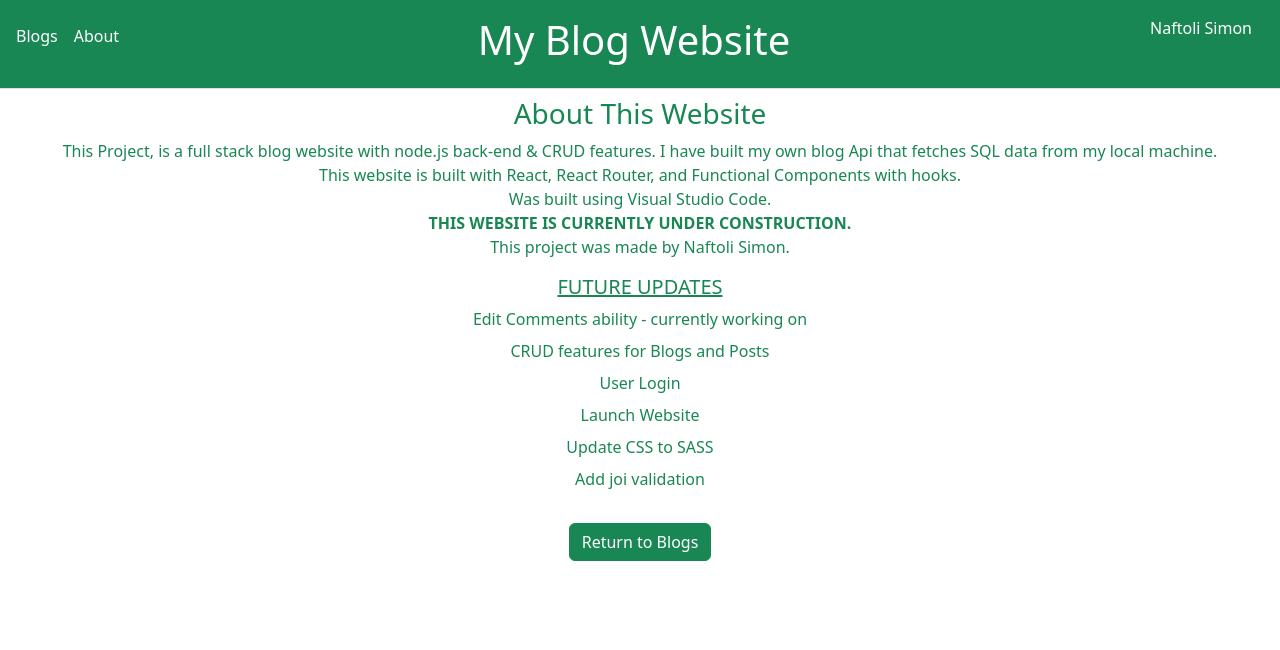
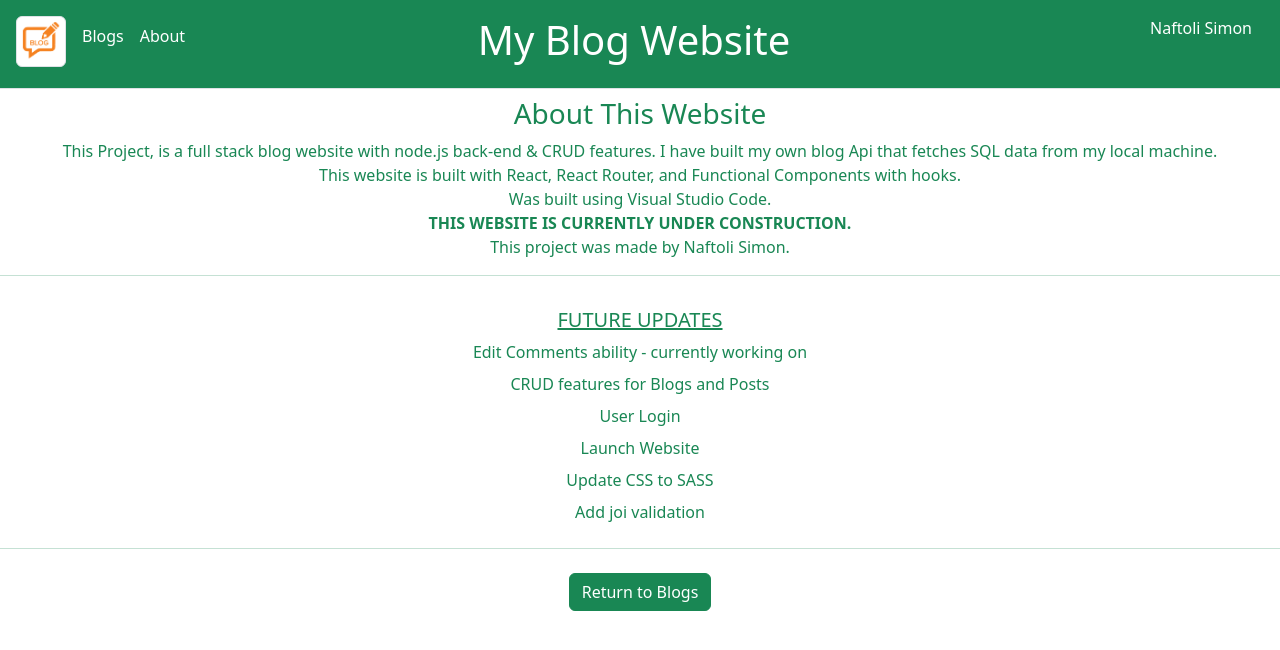
Before and after one commit to NaftoliSimon/Project-Examples, a React (Create React App) app in the folder Full-stack/blog/: page /about in a window 1280 px wide. Shown: the top 650 px of the page. Built offline with nearby package versions, Linux system fonts and the light colour scheme; no server answers.

Commit message:
front-end header icon

```diff
--- a/Full-stack/blog/public/index.html
+++ b/Full-stack/blog/public/index.html
@@ -1,14 +1,13 @@
 <!DOCTYPE html>
 <html lang="en">
+
 <head>
   <meta charset="utf-8" />
-    <link rel="icon" href="%PUBLIC_URL%/favicon.ico" />
+  <!-- <link rel="icon" href="%PUBLIC_URL%/favicon.ico" /> -->
+  <link rel="icon" href="%PUBLIC_URL%/blog-icon.png" />
   <meta name="viewport" content="width=device-width, initial-scale=1" />
   <meta name="theme-color" content="#000000" />
-    <meta
-      name="description"
-      content="Web site created using create-react-app"
-    />
+  <meta name="description" content="Web site created using create-react-app" />
   <link rel="apple-touch-icon" href="%PUBLIC_URL%/logo192.png" />
   <!--
       manifest.json provides metadata used when your web app is installed on a
@@ -24,8 +23,9 @@
       work correctly both with client-side routing and a non-root public URL.
       Learn how to configure a non-root public URL by running `npm run build`.
     -->
-    <title>React App</title>
+  <title>Blog Website</title>
 </head>
+
 <body>
   <noscript>You need to enable JavaScript to run this app.</noscript>
   <div id="root"></div>
@@ -40,4 +40,5 @@
       To create a production bundle, use `npm run build` or `yarn build`.
     -->
 </body>
+
 </html>
--- a/Full-stack/blog/src/components/App.css
+++ b/Full-stack/blog/src/components/App.css
@@ -2,9 +2,11 @@
     width: 100%;
     /*Post List on 'blogs/id' page*/
 }
+
 .list-group {
     list-style-type: none;
 }
+
 @media screen and (min-width: 1200px) {
     .blog {
         width: 46%;
--- /dev/null
+++ b/Full-stack/blog/src/components/Header/Icon.js
@@ -0,0 +1,9 @@
+import React from 'react'
+
+export default function Icon() {
+    return (
+        <div className='me-3'>
+            <img src="../../blog-icon.png" alt="Blog-Logo" width="50" height="50" className='img-thumbnail mr-3' />
+        </div>
+    )
+}
--- a/Full-stack/blog/src/components/Header/Navbar.js
+++ b/Full-stack/blog/src/components/Header/Navbar.js
@@ -1,9 +1,11 @@
 import React from 'react'
+import Icon from './Icon';
 import NavLink from './NavLink';
 
 export default function Navbar() {
     return (
-        <ul className="col-sm text-start nav">
+        <ul className="col-sm nav">
+            <Icon/>
             <NavLink text='Blogs' link={"/blogs"} />
             <NavLink text='About' link={"/about"} />
         </ul>
--- a/Full-stack/blog/src/components/Pages/About.js
+++ b/Full-stack/blog/src/components/Pages/About.js
@@ -24,6 +24,7 @@ export default function About() {
                 <span className='d-block'>
                     This project was made by Naftoli Simon.
                 </span>
+                <hr/>
                 <ul className='d-block pt-3 pb-0 list-group list-group-flush'>
                     <h5><u>FUTURE UPDATES</u></h5>
                     <li className={li}>Edit Comments ability - currently working on</li>
@@ -34,6 +35,7 @@ export default function About() {
                     <li className={li}>Add joi validation</li>
                 </ul>
             </p>
+            <hr/>
             <ButtonLink text='Return to Blogs' link="/blogs"></ButtonLink>
         </div >
     )
--- a/Full-stack/blog/src/components/Pages/Blogs/Blog/Post/Post.js
+++ b/Full-stack/blog/src/components/Pages/Blogs/Blog/Post/Post.js
@@ -38,13 +38,13 @@ export default function Post({ post, selectedPostId, changeSelectedPost }) {
 
   return (<>
     <li className={`${liStyle}`} id={`post-${postId}`}>
-      <div>
+      <div className='w-100'>
         <span className={`d-block text-center ${titleStyle}`}>{title}</span>
         <span className='d-block text-center'>{body}</span>
         <div className={`${center} p-2`}>
           <button className={`${commentsBtnStyle}`} onClick={() => handleButtonClick(postId)}>{btnText}</button>
         </div>
-        {postId == selectedPostId && <Comments commentsArr={commentsArr} postId={postId}/>}
+        {postId == selectedPostId && <Comments commentsArr={commentsArr} postId={postId} />}
       </div>
     </li>
   </>)
```
Also changed, not shown: Full-stack/blog/public/blog-icon.png (added). Lines whose indentation alone changed are shown as unchanged.
